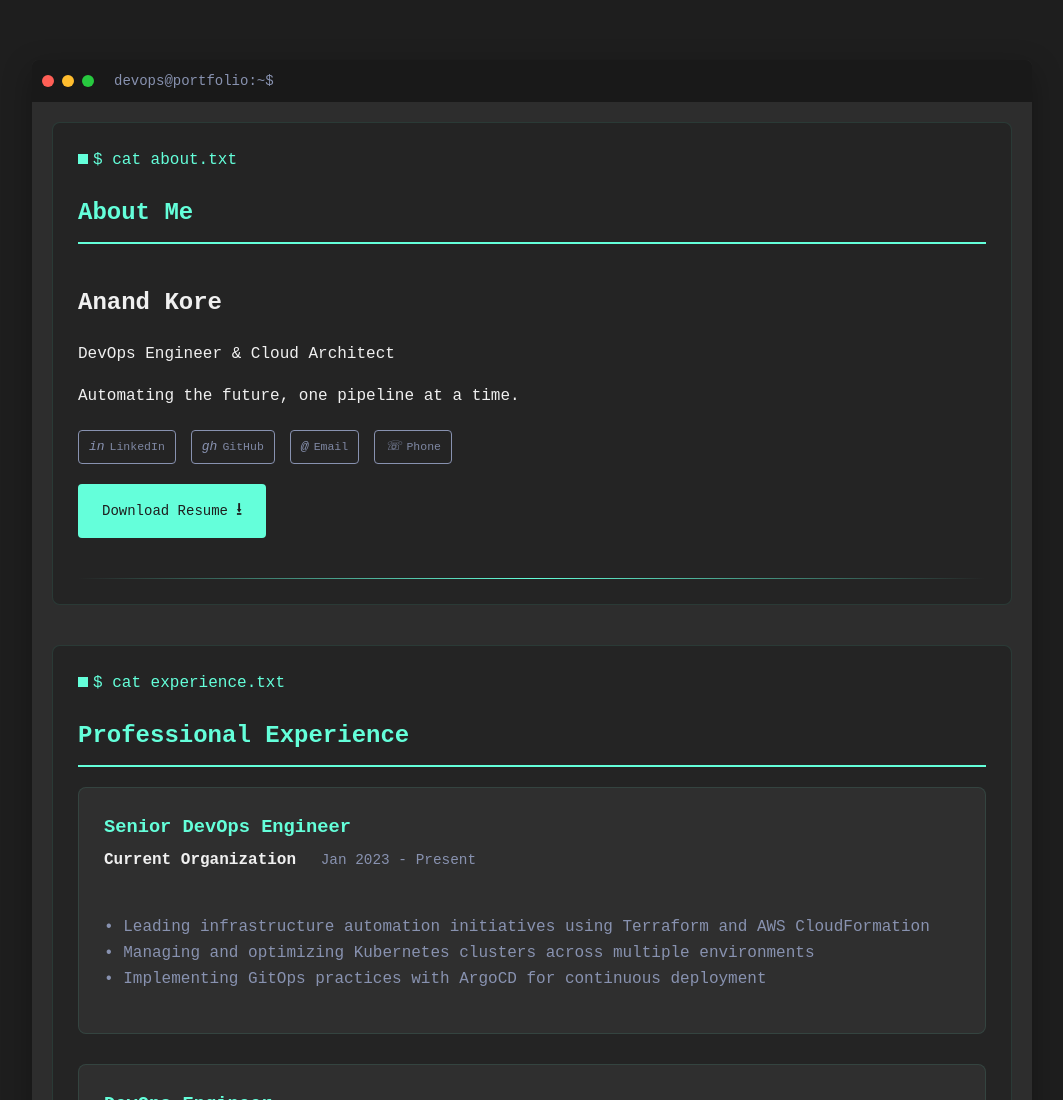
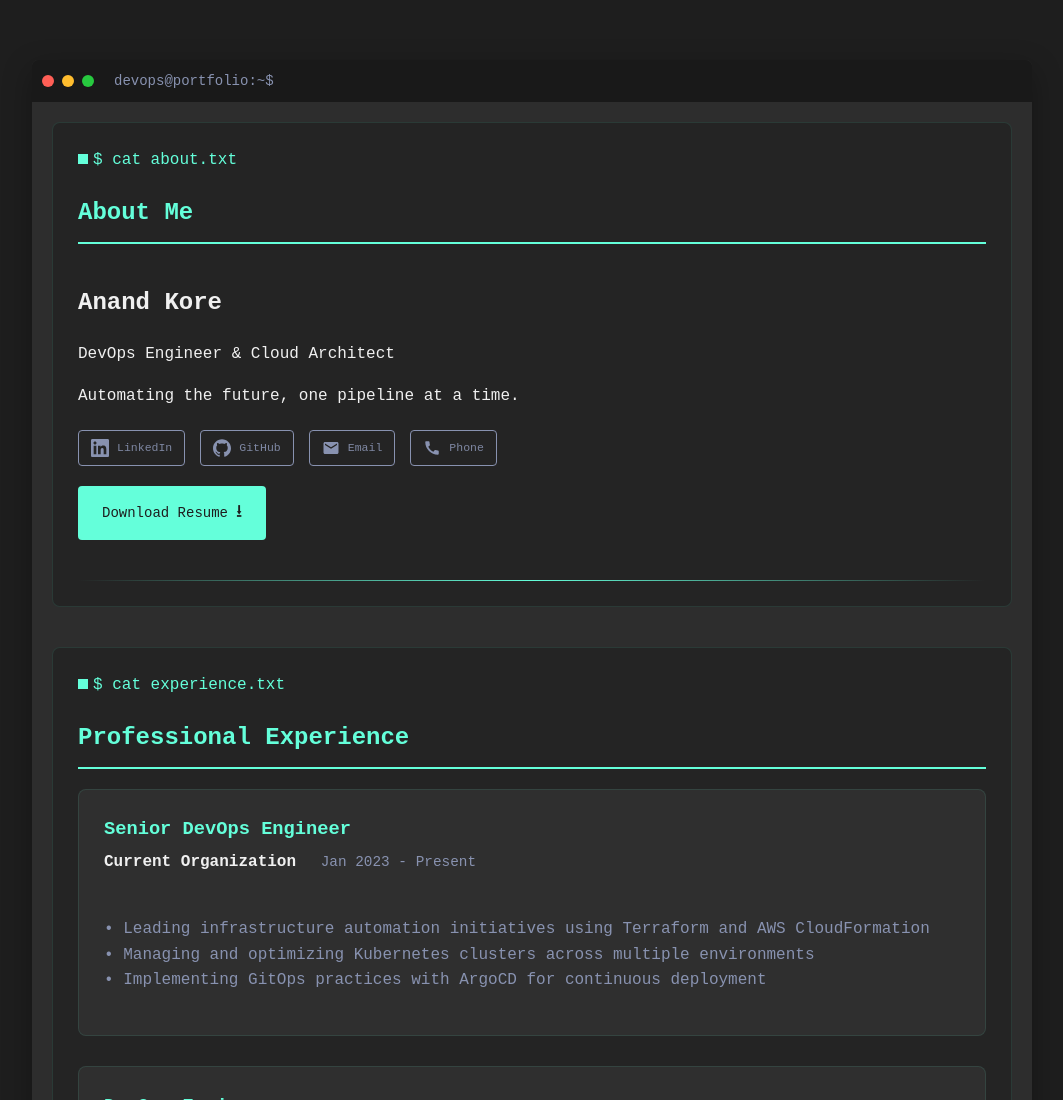
Before and after one commit to TheOneOh1/abstract-wolf, a plain HTML site: page index.html in a window 1280 px wide. Shown: the top 1100 px of the page, without its empty margins (108-1171 px from the left). Drawn offline with Linux system fonts and the light colour scheme.

Commit message:
added SVG icons for socials

```diff
--- a/css/style.css
+++ b/css/style.css
@@ -261,14 +261,14 @@ button:hover {
     color: var(--secondary-color);
     text-decoration: none;
     font-size: 0.9em;
-    padding: 6px 10px;
+    padding: 8px 12px;
     border-radius: 4px;
     background: transparent;
     border: 1px solid var(--secondary-color);
     transition: all 0.2s ease;
     display: flex;
     align-items: center;
-    gap: 5px;
+    gap: 8px;
 }
 
 .social-links a:hover {
@@ -277,7 +277,7 @@ button:hover {
     transform: translateY(-2px);
 }
 
-.social-links i {
+.social-links .icon-text {
     font-size: 0.9em;
 }
 
@@ -331,3 +331,9 @@ button:hover {
     line-height: 1.6;
     white-space: pre-line;
 }
+
+.social-icon {
+    width: 18px;
+    height: 18px;
+    fill: currentColor;
+}
--- a/index.html
+++ b/index.html
@@ -29,19 +29,27 @@
                     <p class="bio">Automating the future, one pipeline at a time.</p>
                     <div class="social-links">
                         <a href="https://linkedin.com/in/your-profile" target="_blank" title="LinkedIn">
-                            <i>in</i>
+                            <svg class="social-icon" viewBox="0 0 24 24">
+                                <path d="M20.447 20.452h-3.554v-5.569c0-1.328-.027-3.037-1.852-3.037-1.853 0-2.136 1.445-2.136 2.939v5.667H9.351V9h3.414v1.561h.046c.477-.9 1.637-1.85 3.37-1.85 3.601 0 4.267 2.37 4.267 5.455v6.286zM5.337 7.433c-1.144 0-2.063-.926-2.063-2.065 0-1.138.92-2.063 2.063-2.063 1.14 0 2.064.925 2.064 2.063 0 1.139-.925 2.065-2.064 2.065zm1.782 13.019H3.555V9h3.564v11.452zM22.225 0H1.771C.792 0 0 .774 0 1.729v20.542C0 23.227.792 24 1.771 24h20.451C23.2 24 24 23.227 24 22.271V1.729C24 .774 23.2 0 22.222 0h.003z"/>
+                            </svg>
                             <span class="icon-text">LinkedIn</span>
                         </a>
                         <a href="https://github.com/your-username" target="_blank" title="GitHub">
-                            <i>gh</i>
+                            <svg class="social-icon" viewBox="0 0 24 24">
+                                <path d="M12 .297c-6.63 0-12 5.373-12 12 0 5.303 3.438 9.8 8.205 11.385.6.113.82-.258.82-.577 0-.285-.01-1.04-.015-2.04-3.338.724-4.042-1.61-4.042-1.61C4.422 18.07 3.633 17.7 3.633 17.7c-1.087-.744.084-.729.084-.729 1.205.084 1.838 1.236 1.838 1.236 1.07 1.835 2.809 1.305 3.495.998.108-.776.417-1.305.76-1.605-2.665-.3-5.466-1.332-5.466-5.93 0-1.31.465-2.38 1.235-3.22-.135-.303-.54-1.523.105-3.176 0 0 1.005-.322 3.3 1.23.96-.267 1.98-.399 3-.405 1.02.006 2.04.138 3 .405 2.28-1.552 3.285-1.23 3.285-1.23.645 1.653.24 2.873.12 3.176.765.84 1.23 1.91 1.23 3.22 0 4.61-2.805 5.625-5.475 5.92.42.36.81 1.096.81 2.22 0 1.606-.015 2.896-.015 3.286 0 .315.21.69.825.57C20.565 22.092 24 17.592 24 12.297c0-6.627-5.373-12-12-12"/>
+                            </svg>
                             <span class="icon-text">GitHub</span>
                         </a>
                         <a href="mailto:your.email@example.com" title="Email">
-                            <i>@</i>
+                            <svg class="social-icon" viewBox="0 0 24 24">
+                                <path d="M20 4H4c-1.1 0-1.99.9-1.99 2L2 18c0 1.1.9 2 2 2h16c1.1 0 2-.9 2-2V6c0-1.1-.9-2-2-2zm0 4l-8 5-8-5V6l8 5 8-5v2z"/>
+                            </svg>
                             <span class="icon-text">Email</span>
                         </a>
                         <a href="tel:+1234567890" title="Phone">
-                            <i>☏</i>
+                            <svg class="social-icon" viewBox="0 0 24 24">
+                                <path d="M20.01 15.38c-1.23 0-2.42-.2-3.53-.56-.35-.12-.74-.03-1.01.24l-1.57 1.97c-2.83-1.35-5.48-3.9-6.89-6.83l1.95-1.66c.27-.28.35-.67.24-1.02-.37-1.11-.56-2.3-.56-3.53 0-.54-.45-.99-.99-.99H4.19C3.65 3 3 3.24 3 3.99 3 13.28 10.73 21 20.01 21c.71 0 .99-.63.99-1.18v-3.45c0-.54-.45-.99-.99-.99z"/>
+                            </svg>
                             <span class="icon-text">Phone</span>
                         </a>
                     </div>
```
